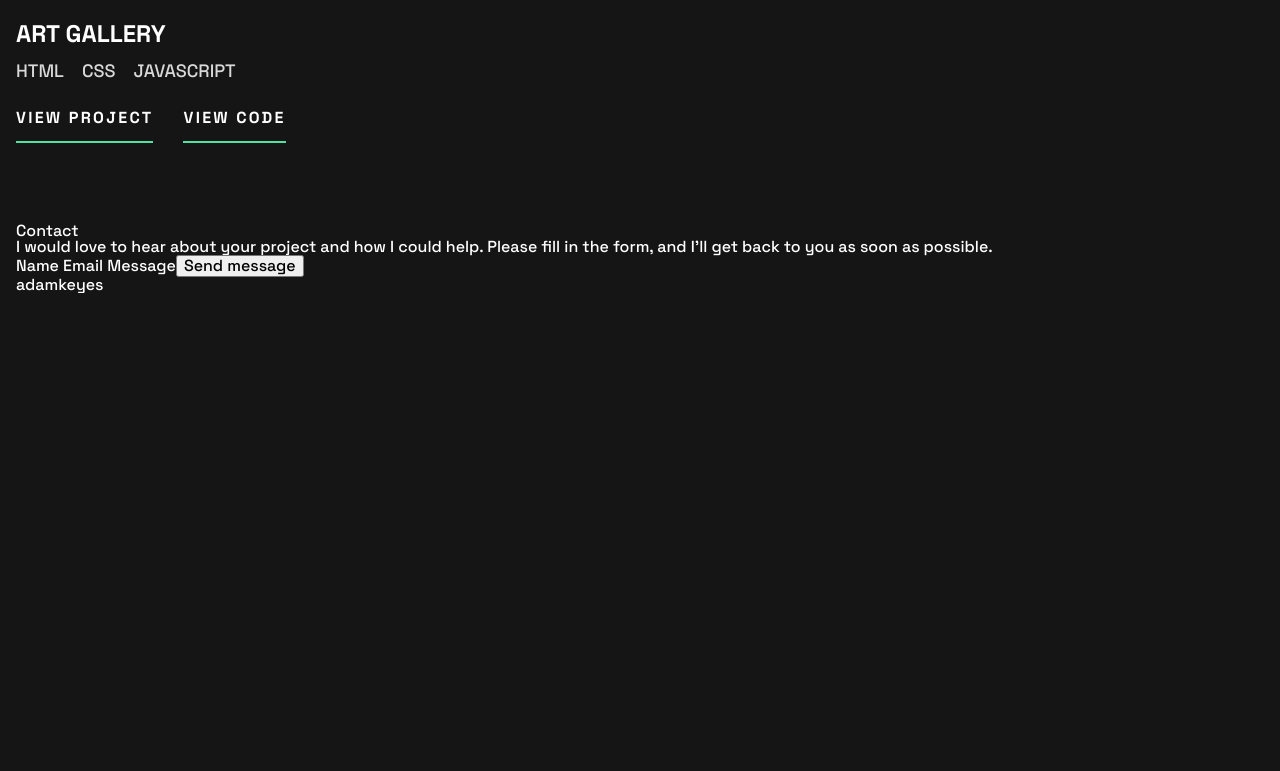
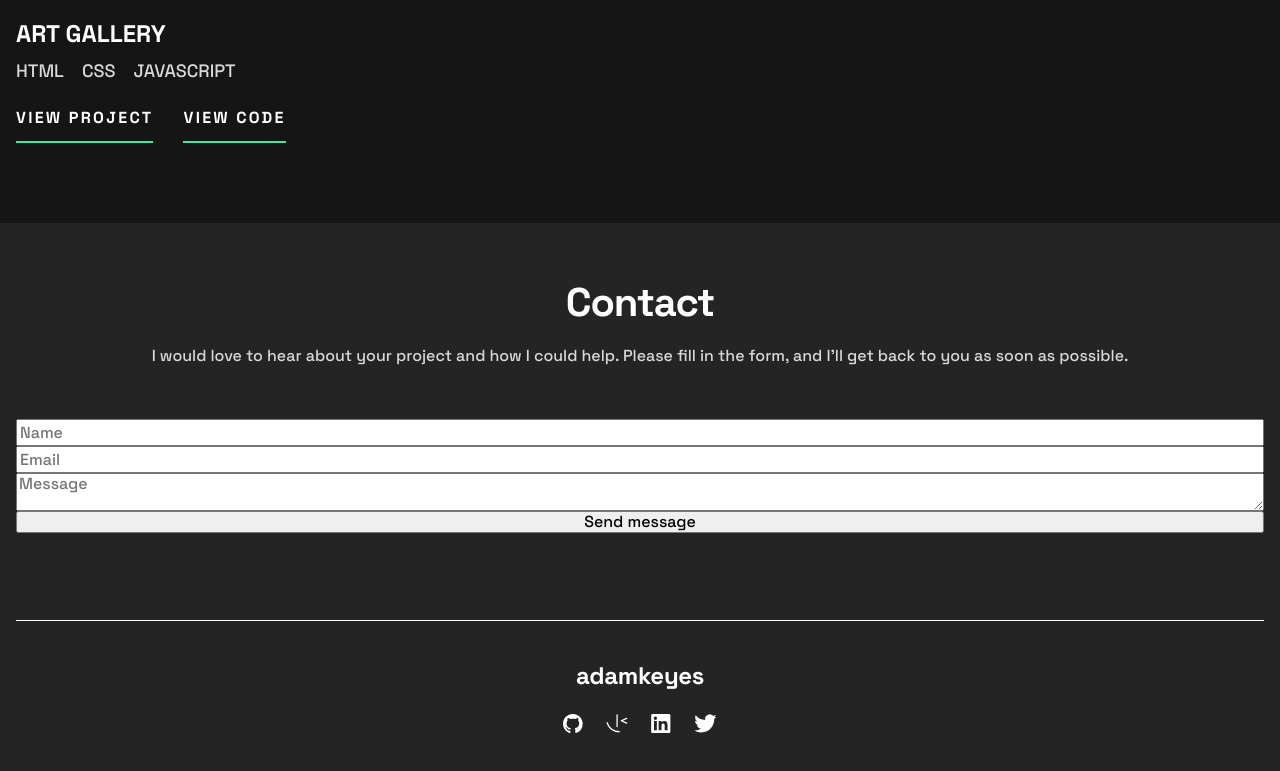
Before and after one commit to miguelzaga/singlepage-developer-portfolio, a React (Vite) app: page / in a window 1280 px wide. Shown: the part 7870-8641 px from the top of the page. Before the commit the page ends 8163 px from the top, so only its background shows below. Built offline with nearby package versions, Linux system fonts and the light colour scheme.

Commit message:
add contact

```diff
--- a/src/App.js
+++ b/src/App.js
@@ -2,6 +2,7 @@ import { useState } from "react";
 import Navbar from "./components/Navbar";
 import Intro from "./components/Intro";
 import Projects from "./components/Projects";
+import Contact from "./components/Contact";
 
 function App() {
   return (
@@ -13,18 +14,9 @@ function App() {
         <Intro />
         <Projects />
       </main>
-      <footer>
-        <h2>Contact</h2>
-        <p>
-          I would love to hear about your project and how I could help. Please
-          fill in the form, and I’ll get back to you as soon as possible.
-        </p>
-        <form>
-          Name Email Message
-          <button>Send message</button>
-        </form>
-
-        <nav> adamkeyes</nav>
+      <footer className="footer">
+        <Contact />
+        <Navbar />
       </footer>
     </div>
   );
--- /dev/null
+++ b/src/components/Contact.js
@@ -0,0 +1,20 @@
+export default function Contact() {
+  return (
+    <section className="contact">
+      <div className="contact__top">
+        <h2 className="contact__title">Contact</h2>
+        <p className="contact__text">
+          I would love to hear about your project and how I could help. Please
+          fill in the form, and I’ll get back to you as soon as possible.
+        </p>
+      </div>
+
+      <form className="contact__form form">
+        <input required type="text" placeholder="Name" />
+        <input required type="email" placeholder="Email" />
+        <textarea placeholder="Message" />
+        <button type="submit">Send message</button>
+      </form>
+    </section>
+  );
+}
--- a/src/scss/01-abstracts/_mixins.scss
+++ b/src/scss/01-abstracts/_mixins.scss
@@ -3,3 +3,8 @@
     @content;
   }
 }
+
+@mixin padding {
+  padding-left: 16px;
+  padding-right: 16px;
+}
--- a/src/scss/01-abstracts/_variables.scss
+++ b/src/scss/01-abstracts/_variables.scss
@@ -7,7 +7,7 @@ $x-lg: 1440px;
 
 // Colors
 $black: #151515;
-$dark-grey: #d9d9d9;
+$dark-grey: #242424;
 $green: #4ee1a0;
 $grey: #d9d9d9;
 $white: #fff;
--- /dev/null
+++ b/src/scss/03-objects/_form.scss
@@ -0,0 +1,4 @@
+.form {
+  display: flex;
+  flex-direction: column;
+}
--- a/src/scss/03-objects/_index.scss
+++ b/src/scss/03-objects/_index.scss
@@ -1,2 +1,3 @@
 @forward "button";
 @forward "pattern";
+@forward "form";
--- a/src/scss/04-globals/_layout.scss
+++ b/src/scss/04-globals/_layout.scss
@@ -2,10 +2,20 @@
 
 .wrapper {
   position: relative;
-  padding: 0 16px;
   overflow-x: hidden;
 }
 
 .header {
   padding-top: 20px;
+  @include padding;
 }
+
+.main {
+  @include padding;
+}
+
+.footer {
+  background-color: $dark-grey;
+  @include padding;
+  padding-bottom: 60px;
+}
--- /dev/null
+++ b/src/scss/05-components/_contact.scss
@@ -0,0 +1,29 @@
+@use "./../01-abstracts/" as *;
+
+.contact {
+  padding: 60px 0 87px;
+  border-bottom: solid 1px $white;
+  margin-bottom: 39px;
+  display: flex;
+  flex-direction: column;
+
+  &__top {
+    text-align: center;
+    margin-bottom: 50px;
+  }
+
+  &__title {
+    font-weight: 700;
+    font-size: 40px;
+    line-height: 40px;
+    letter-spacing: -1.13636px;
+    margin-bottom: 20px;
+  }
+
+  &__text {
+    font-size: 16px;
+    line-height: 26px;
+    text-align: center;
+    color: $grey;
+  }
+}
--- a/src/scss/05-components/_index.scss
+++ b/src/scss/05-components/_index.scss
@@ -1,3 +1,4 @@
 @forward "navbar";
 @forward "intro";
 @forward "projects";
+@forward "contact";
```
